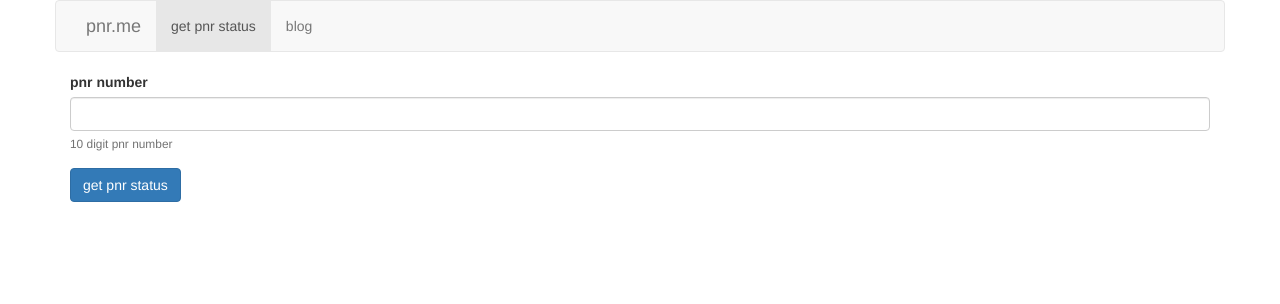
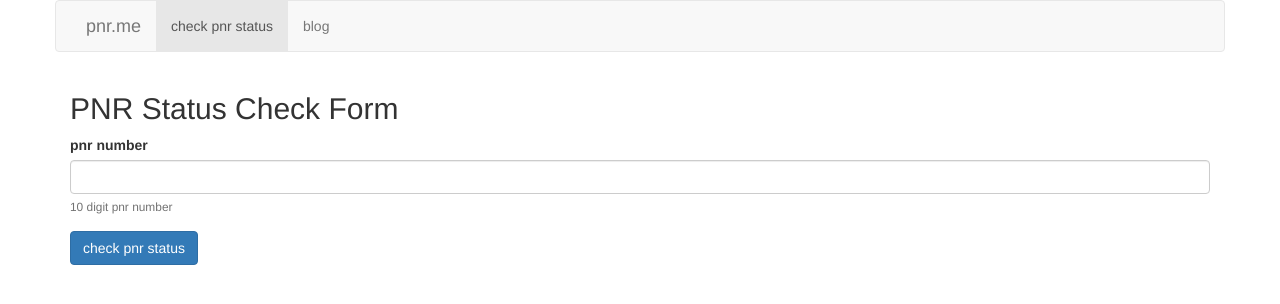
Before and after one commit to salilpa/pnrme, a Flask app: page /status in a window 1280 px wide. Shown: the top 304 px of the page. Run offline with Flask 2, Linux system fonts and the light colour scheme; some libraries are stand-ins or nearby versions.

Commit message:
table view for pnr status seo optimization for links

```diff
--- a/pnrme/forms.py
+++ b/pnrme/forms.py
@@ -7,7 +7,7 @@ class PnrStatusForm(Form):
     pnr = IntegerField('pnr number',
                        description='10 digit pnr number',
                        validators=[Required(message='required field')])
-    submit_button = SubmitField('get pnr status')
+    submit_button = SubmitField('check pnr status')
 
     def validate_pnr(form, field):
         if len(str(field.data)) != 10:
--- a/pnrme/templates/layout.html
+++ b/pnrme/templates/layout.html
@@ -26,7 +26,7 @@
         <!-- Collect the nav links, forms, and other content for toggling -->
         <div class="collapse navbar-collapse navbar-ex1-collapse">
             <ul class="nav navbar-nav">
-                <li {% if request.path == url_for('.status') %}class="active"{% endif %}><a href="{{ url_for('.status') }}">get pnr status</a></li>
+                <li {% if request.path == url_for('.status') %}class="active"{% endif %}><a href="{{ url_for('.status') }}">check pnr status</a></li>
                 <li><a href="http://blog.pnr.me">blog</a></li>
             </ul>
         </div><!-- /.navbar-collapse -->
--- a/pnrme/templates/status.html
+++ b/pnrme/templates/status.html
@@ -1,11 +1,22 @@
 {% extends "layout.html" %}
 {% block content %}
     <div class="container">
+        <h2>
+            PNR Status Check Form
+        </h2>
+        {% if status_form %}
+                {{ wtf.quick_form(status_form, button_map={'submit_button': 'primary'}) }}
+
+        {% endif %}
+
         {% if pnr_status_result %}
+            <h2>
+                PNR Status Check Result
+            </h2>
             {% if pnr_status_result.error %}
                 <p class="text-danger">{{ pnr_status_result.error }}</p>
             {% elif pnr_status_result.status == "Success" %}
-                <table class="table table-bordered table-striped">
+                <table class="table table-bordered table-striped table-hover">
                     <thead>
                     <tr>
                         <th>PNR Number</th>
@@ -67,8 +78,5 @@
                 </table>
             {% endif %}
         {% endif %}
-        {% if status_form %}
-            {{ wtf.quick_form(status_form, button_map={'submit_button': 'primary'}) }}
-        {% endif %}
     </div>
 {% endblock %}
```
Lines whose indentation alone changed are shown as unchanged.
